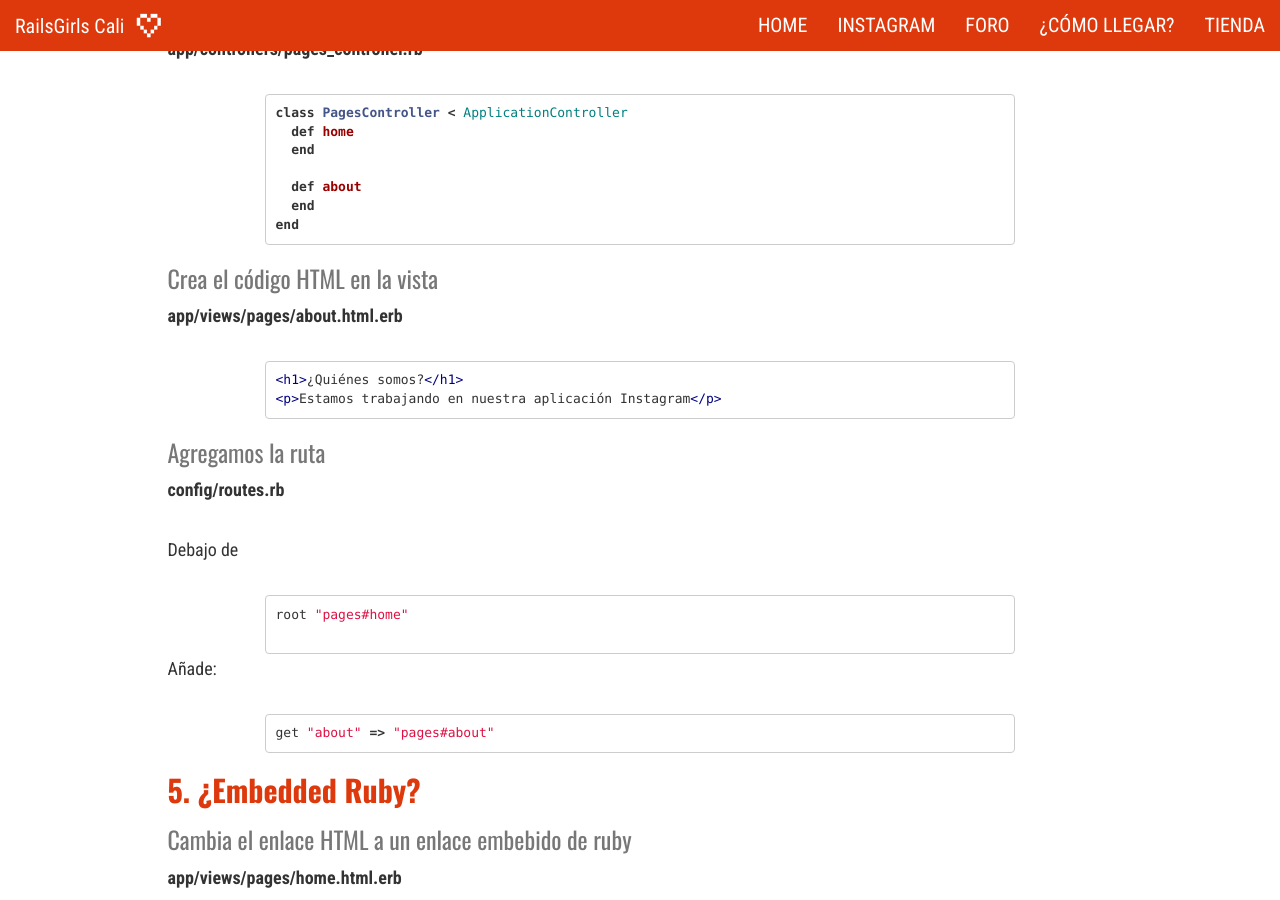
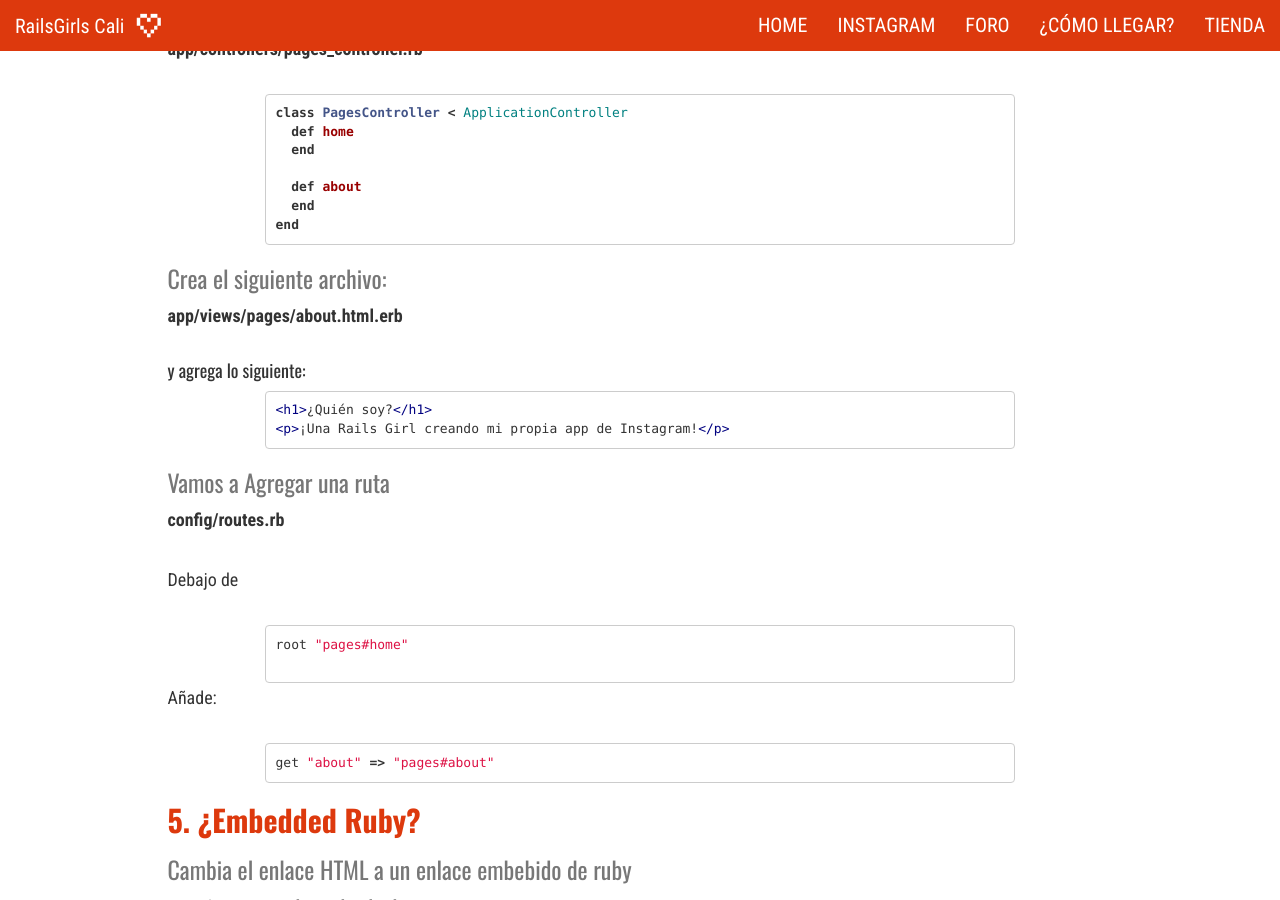
Before and after one commit to railsgirls-cali/railsgirls-cali.github.io, a Jekyll site: the page built from _pages/instagram.md, in a window 1280 px wide and 900 px high, scrolled down 1712 px. Built offline with Jekyll 4.4.1, drawn with Linux system fonts in a browser that asks for light colours; nearby versions of some CDN libraries; Markdown is read by kramdown in place of the engine named in the settings.

Commit message:
Fixing some redaction issues

````diff
--- a/_pages/instagram.md
+++ b/_pages/instagram.md
@@ -90,16 +90,18 @@ class PagesController < ApplicationController
 end
 ```
 
-###  Crea el código HTML en la vista
+###  Crea el siguiente archivo:
 
 **app/views/pages/about.html.erb**
 
+#### y agrega lo siguiente:
+
 ```html
-<h1>¿Quiénes somos?</h1>
-<p>Estamos trabajando en nuestra aplicación Instagram</p>
-```
-
-###  Agregamos la ruta
+<h1>¿Quién soy?</h1>
+<p>¡Una Rails Girl creando mi propia app de Instagram!</p>
+```
+
+###  Vamos a Agregar una ruta
 
 **config/routes.rb**
 
````
